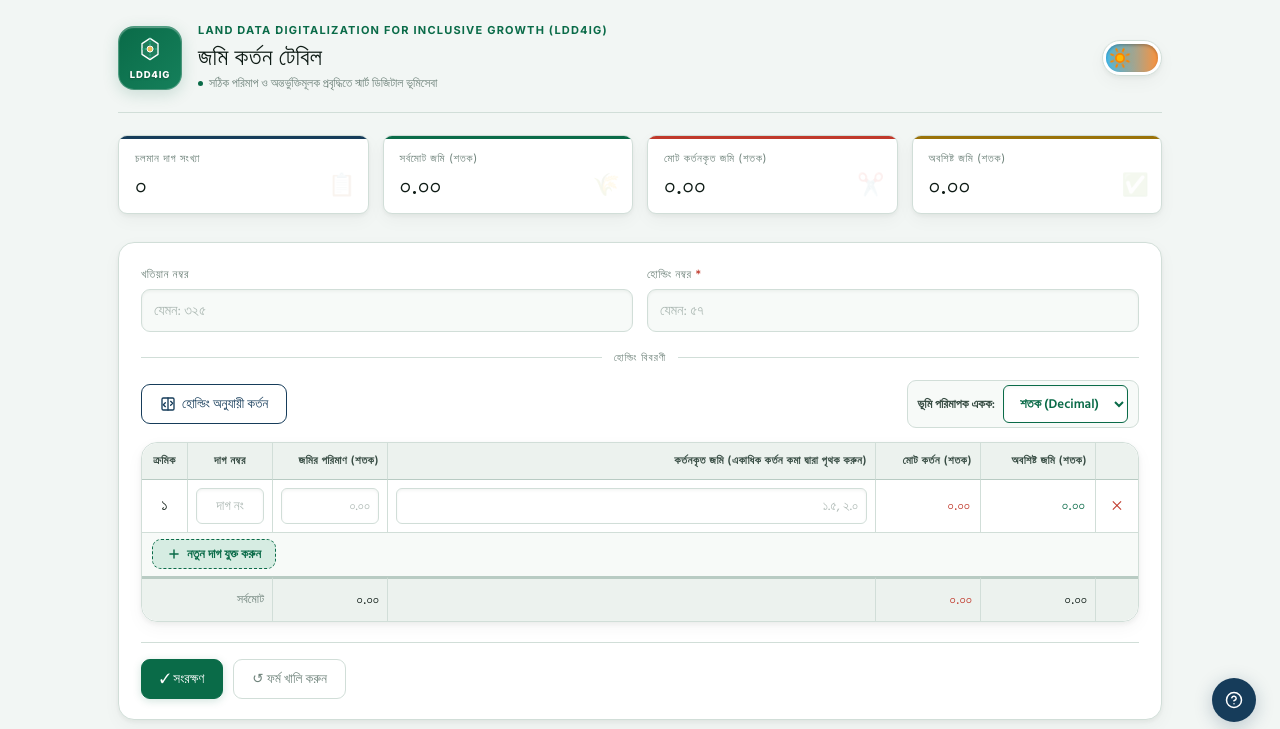
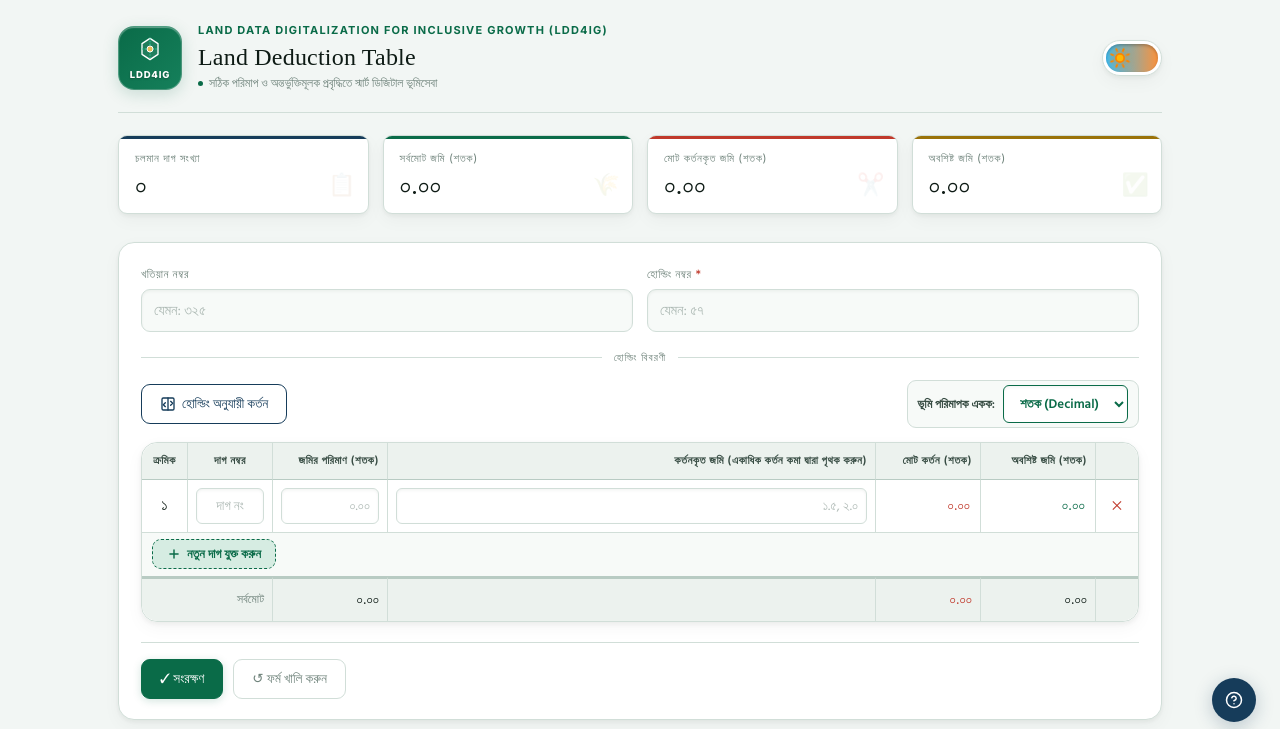
Before and after one commit to shahriyarshehab/landDeductionTable, a plain HTML site: page index2.html in a window 1280 px wide. Shown: the top 729 px of the page. Drawn offline with Linux system fonts and the light colour scheme; a web font is replaced by a local one.

Commit message:
Update index2.html

```diff
--- a/index2.html
+++ b/index2.html
@@ -1116,7 +1116,7 @@ html[data-theme="dark"] .holding-serial-badge{background:rgba(46,229,169,0.15);}
       </div>
       <div class="brand-text">
         <div class="sub">Land Data Digitalization for Inclusive Growth (LDD4IG)</div>
-        <h1>জমি কর্তন টেবিল</h1>
+        <h1>Land Deduction Table</h1>
         <div class="motto">সঠিক পরিমাপ ও অন্তর্ভুক্তিমূলক প্রবৃদ্ধিতে স্মার্ট ডিজিটাল ভূমিসেবা</div>
       </div>
     </div>
```
